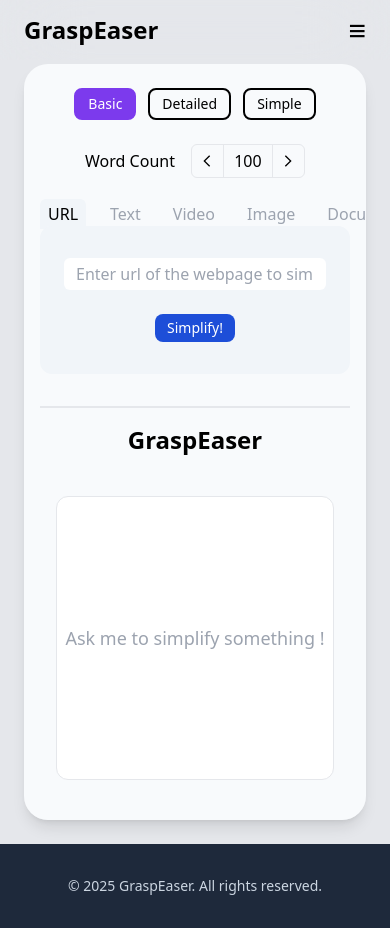
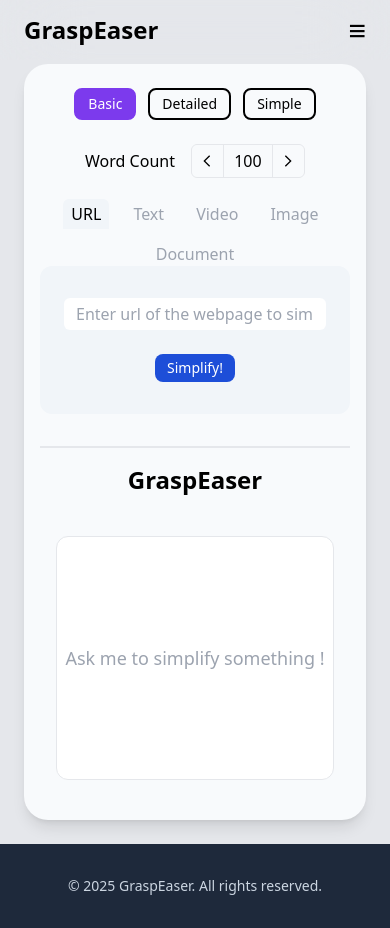
Before and after one commit to mohammedasimahmed/GraspEaser, a Next.js app in the folder apps/frontend/: page /easer in a window 390 px wide. Built offline with nearby package versions, Linux system fonts and the light colour scheme; no server answers.

Commit message:
fix(easer): improved responsiveness of easer page

```diff
--- a/apps/frontend/src/components/ui/input-type-selector.tsx
+++ b/apps/frontend/src/components/ui/input-type-selector.tsx
@@ -10,7 +10,7 @@ const InputTypeSelector = () => {
 
   return (
     <div className='flex-col flex items-center justify-center w-full'>
-      <div className='mx-auto flex gap-4 font-medium justify-center items-center'>
+      <div className='mx-auto flex flex-wrap gap-4 font-medium justify-center items-center'>
         {
           InputTypesArray.map((value: InputTypes, index: number) => {
             const input_type: string = value === "url" ? value.toUpperCase() : value[0].toUpperCase() + value.slice(1);
```
